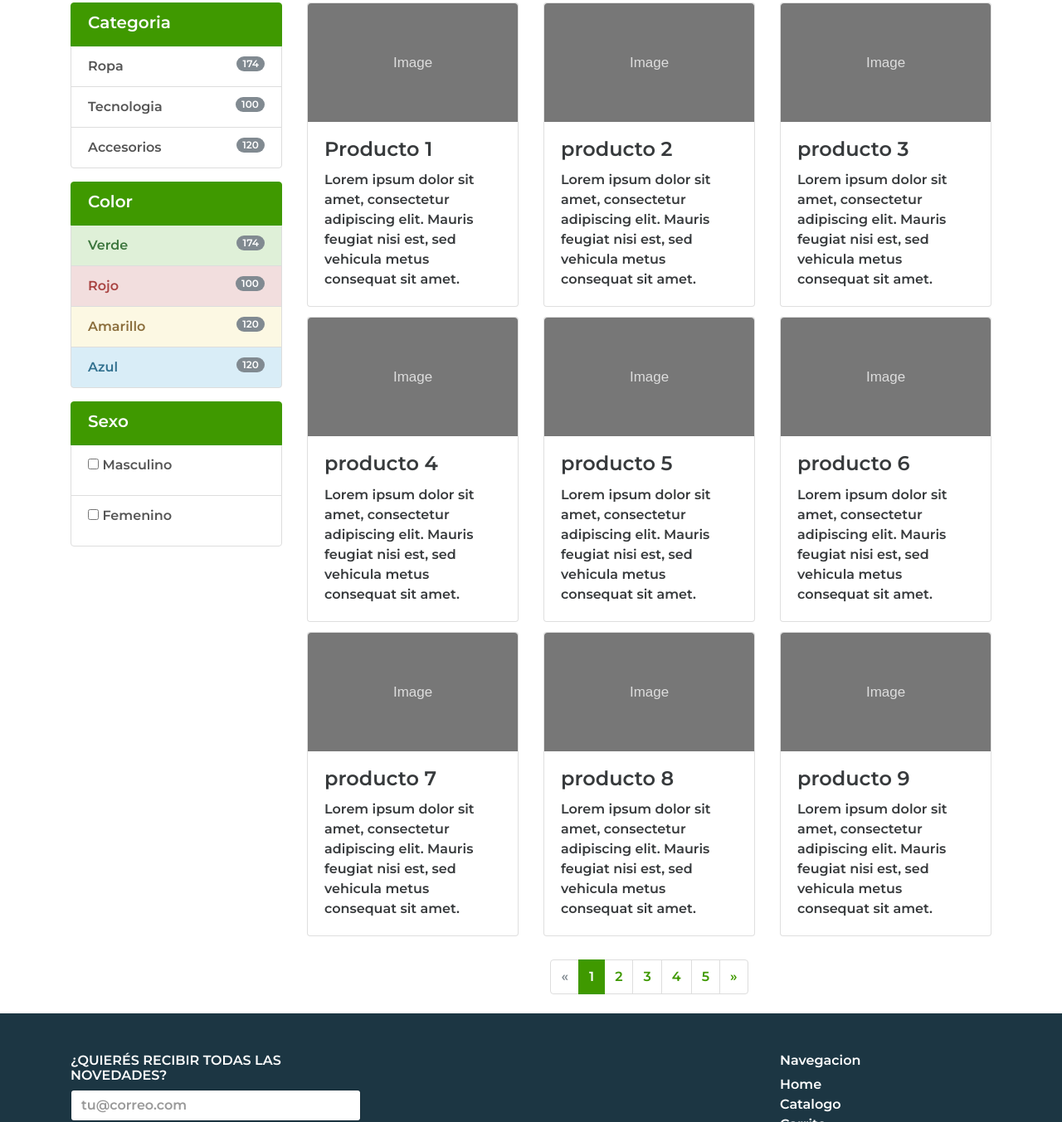
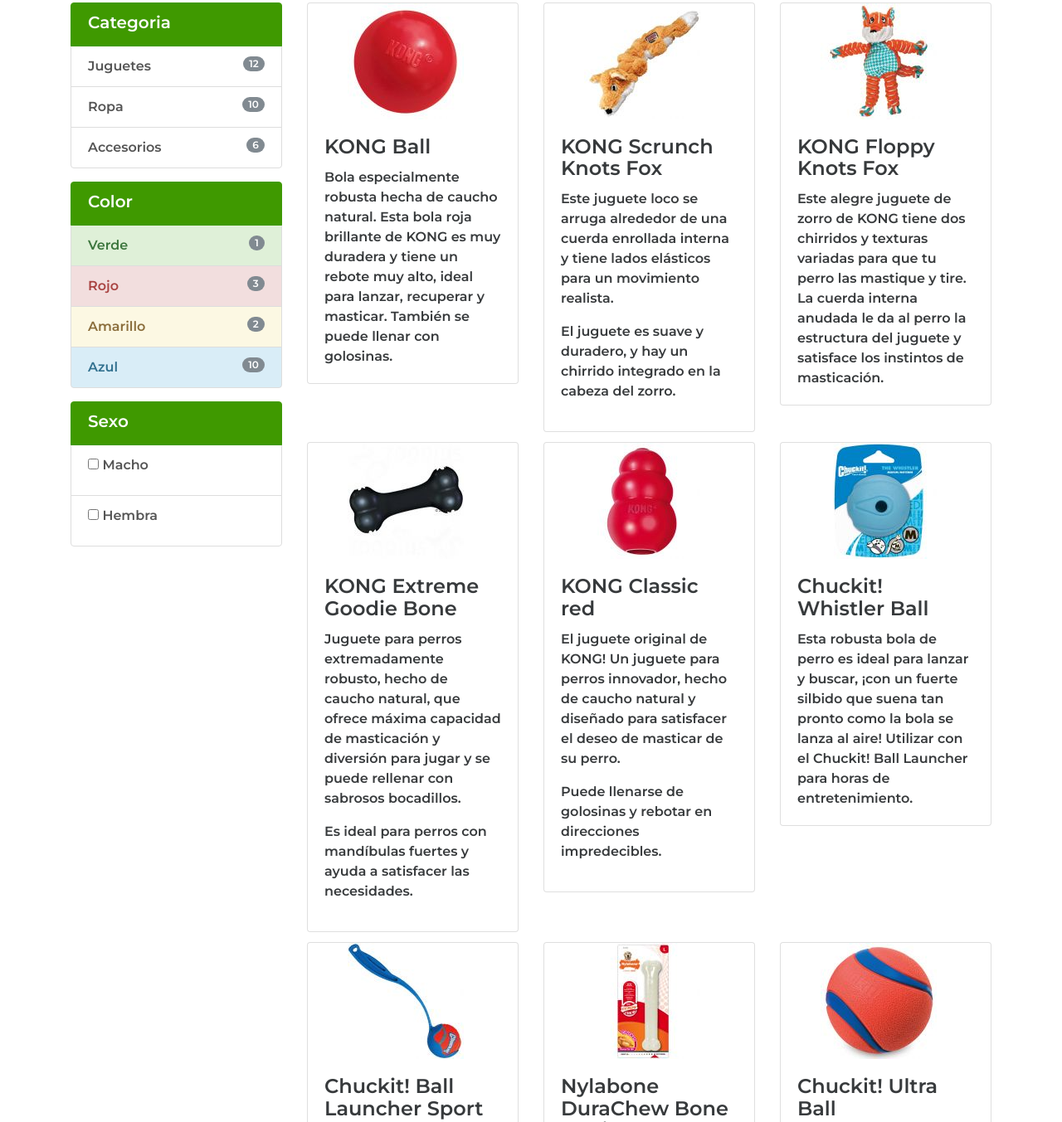
Before and after one commit to ivancardozo11/proyecto-bootstrap, a plain HTML site: page catalogo.html in a window 1280 px wide. Shown: the part 205-1558 px from the top of the page at 83% size. Drawn offline with nearby package versions, Linux system fonts and the light colour scheme; a script that the page names is missing.

Commit message:
diseño responsive terminado

```diff
--- a/catalogo.html
+++ b/catalogo.html
@@ -130,13 +130,13 @@
       <h5 class="list-group-item-heading">Categoria</h5>
         </a>
         <a href="#" class="list-group-item list-group-item-action ">
-          Ropa <span class="tag tag-pill tag-default pull-xs-right">174</span>
+          Juguetes <span class="tag tag-pill tag-default pull-xs-right">12</span>
         </a>
         <a href="#" class="list-group-item list-group-item-action ">
-          Tecnologia <span class="tag tag-pill tag-default pull-xs-right">100</span>
+          Ropa <span class="tag tag-pill tag-default pull-xs-right">10</span>
         </a>
         <a href="#" class="list-group-item list-group-item-action ">
-          Accesorios <span class="tag tag-pill tag-default pull-xs-right">120</span>
+          Accesorios <span class="tag tag-pill tag-default pull-xs-right">6</span>
         </a>
     </div>    <!-- /  list group categoria -->
     <!-- / Primer filtro -->
@@ -147,18 +147,18 @@
         </a>
         <a href="#" class="list-group-item list-group-item-action
         list-group-item-success ">
-          Verde <span class="tag tag-pill tag-default pull-xs-right">174</span>
+          Verde <span class="tag tag-pill tag-default pull-xs-right">1</span>
         </a>
         <a href="#" class="list-group-item list-group-item-action
         list-group-item-danger">
-          Rojo <span class="tag tag-pill tag-default pull-xs-right">100</span>
+          Rojo <span class="tag tag-pill tag-default pull-xs-right">3</span>
         </a>
         <a href="#" class="list-group-item list-group-item-action
         list-group-item-warning">
-          Amarillo <span class="tag tag-pill tag-default pull-xs-right">120</span>
+          Amarillo <span class="tag tag-pill tag-default pull-xs-right">2</span>
         </a>
         <a href="#" class="list-group-item list-group-item-action list-group-item-info">
-          Azul <span class="tag tag-pill tag-default pull-xs-right">120</span>
+          Azul <span class="tag tag-pill tag-default pull-xs-right">10</span>
         </a>
       <!-- / Segundo filtro -->
 
@@ -172,7 +172,7 @@
           <div class="form-check">
             <label class="form-check-label">
               <input type="checkbox" value="m" class="form-check-input">
-              Masculino
+              Macho
             </label>
           </div>
         </a>
@@ -180,7 +180,7 @@
           <div class="form-check">
             <label class="form-check-label">
               <input type="checkbox" value="m" class="form-check-input">
-              Femenino
+              Hembra
             </label>
           </div>
         </a>
@@ -198,13 +198,14 @@
   <div class="row">
               <div class="col-xs-12 col-sm-6 col-lg-4">
                 <div class="card">
-                  <img src="images/producto.svg" alt="Producto 1" class="card-img-top img-fluid">
+                  <img src="images/1.jpg" alt="Producto 1" class="card-img-top img-fluid ce">
                   <div class="card-block">
-                    <h4 class="card-title">Producto 1</h4>
+                    <h4 class="card-title">KONG Ball</h4>
                     <p class="card-text">
-                      Lorem ipsum dolor sit amet, consectetur adipiscing elit.
-                      Mauris feugiat nisi est,
-                      sed vehicula metus consequat sit amet.
+                      Bola especialmente robusta hecha de caucho natural.
+                      Esta bola roja brillante de KONG es muy duradera y tiene un rebote
+                      muy alto, ideal para lanzar, recuperar y masticar.
+                      También se puede llenar con golosinas.
                     </p>
                   </div><!-- /card block  -->
                 </div>      <!-- / card -->
@@ -212,13 +213,18 @@
               <!-- IMG 2 -->
               <div class="col-xs-12 col-sm-6 col-lg-4">
                 <div class="card">
-                  <img src="images/producto.svg" alt="Producto 2" class="card-img-top img-fluid">
+                  <img src="images/2.jpg" alt="Producto 2" class="card-img-top img-fluid  ce">
                   <div class="card-block">
-                    <h4 class="card-title">producto 2</h4>
+                    <h4 class="card-title">KONG Scrunch Knots Fox</h4>
                     <p class="card-text">
-                      Lorem ipsum dolor sit amet, consectetur adipiscing elit.
-                      Mauris feugiat nisi est,
-                      sed vehicula metus consequat sit amet.
+
+    Este juguete loco se arruga alrededor de una cuerda enrollada
+    interna y tiene lados elásticos para un movimiento realista.
+    <p>
+
+      El juguete es suave y duradero, y hay un chirrido integrado
+      en la cabeza del zorro.
+    </p>
                     </p>
                   </div><!-- /card block  -->
                 </div>      <!-- / card -->
@@ -227,13 +233,12 @@
               <!-- IMG 3 -->
               <div class="col-xs-12 col-sm-6 col-lg-4">
                 <div class="card">
-                  <img src="images/producto.svg" alt="Producto 3" class="card-img-top img-fluid">
+                  <img src="images/3.jpg" alt="Producto 3" class="card-img-top img-fluid  ce">
                   <div class="card-block">
-                    <h4 class="card-title">producto 3</h4>
+                    <h4 class="card-title">KONG Floppy Knots Fox</h4>
                     <p class="card-text">
-                      Lorem ipsum dolor sit amet, consectetur adipiscing elit.
-                      Mauris feugiat nisi est,
-                      sed vehicula metus consequat sit amet.
+                      Este alegre juguete de zorro de KONG tiene dos chirridos y texturas variadas para que tu perro las mastique y tire.
+                      La cuerda interna anudada le da al perro la estructura del juguete y satisface los instintos de masticación.
                     </p>
                   </div><!-- /card block  -->
                 </div>      <!-- / card -->
@@ -242,13 +247,14 @@
               <!-- IMG 4 -->
               <div class="col-xs-12 col-sm-6 col-lg-4">
                 <div class="card">
-                  <img src="images/producto.svg" alt="Producto 4" class="card-img-top img-fluid">
+                  <img src="images/4.jpg" alt="Producto 4" class="card-img-top img-fluid  ce">
                   <div class="card-block">
-                    <h4 class="card-title">producto 4</h4>
+                    <h4 class="card-title">KONG Extreme Goodie Bone</h4>
                     <p class="card-text">
-                      Lorem ipsum dolor sit amet, consectetur adipiscing elit.
-                      Mauris feugiat nisi est,
-                      sed vehicula metus consequat sit amet.
+                      Juguete para perros extremadamente robusto, hecho de caucho natural, que ofrece máxima capacidad de masticación y diversión para jugar y se puede rellenar con sabrosos bocadillos.
+                      <p>
+                        Es ideal para perros con mandíbulas fuertes y ayuda a satisfacer las necesidades.
+                      </p>
                     </p>
                   </div><!-- /card block  -->
                 </div>      <!-- / card -->
@@ -257,13 +263,17 @@
               <!-- IMG 5 -->
               <div class="col-xs-12 col-sm-6 col-lg-4">
                 <div class="card">
-                  <img src="images/producto.svg" alt="Producto 5" class="card-img-top img-fluid">
+                  <img src="images/5.jpg" alt="Producto 5" class="card-img-top img-fluid  ce">
                   <div class="card-block">
-                    <h4 class="card-title">producto 5</h4>
+                    <h4 class="card-title">KONG Classic red</h4>
                     <p class="card-text">
-                      Lorem ipsum dolor sit amet, consectetur adipiscing elit.
-                      Mauris feugiat nisi est,
-                      sed vehicula metus consequat sit amet.
+
+El juguete original de KONG! Un juguete para perros innovador, hecho de caucho natural y diseñado para satisfacer el deseo de masticar de su perro.
+
+<p>
+  Puede llenarse de golosinas y rebotar en direcciones impredecibles.
+
+</p>
                     </p>
                   </div><!-- /card block  -->
                 </div>      <!-- / card -->
@@ -272,13 +282,13 @@
               <!-- IMG 6 -->
               <div class="col-xs-12 col-sm-6 col-lg-4">
                 <div class="card">
-                  <img src="images/producto.svg" alt="Producto 6" class="card-img-top img-fluid">
+                  <img src="images/6.jpg" alt="Producto 6" class="card-img-top img-fluid  ce">
                   <div class="card-block">
-                    <h4 class="card-title">producto 6</h4>
+                    <h4 class="card-title">Chuckit! Whistler Ball </h4>
                     <p class="card-text">
-                      Lorem ipsum dolor sit amet, consectetur adipiscing elit.
-                      Mauris feugiat nisi est,
-                      sed vehicula metus consequat sit amet.
+
+Esta robusta bola de perro es ideal para lanzar y buscar,
+¡con un fuerte silbido que suena tan pronto como la bola se lanza al aire! Utilizar con el Chuckit! Ball Launcher para horas de entretenimiento.
                     </p>
                   </div><!-- /card block  -->
                 </div>      <!-- / card -->
@@ -287,13 +297,14 @@
               <!-- IMG 7 -->
               <div class="col-xs-12 col-sm-6 col-lg-4">
                 <div class="card">
-                  <img src="images/producto.svg" alt="Producto 7" class="card-img-top img-fluid">
+                  <img src="images/7.jpg" alt="Producto 7" class="card-img-top img-fluid  ce">
                   <div class="card-block">
-                    <h4 class="card-title">producto 7</h4>
+                    <h4 class="card-title">Chuckit! Ball Launcher Sport</h4>
                     <p class="card-text">
-                      Lorem ipsum dolor sit amet, consectetur adipiscing elit.
-                      Mauris feugiat nisi est,
-                      sed vehicula metus consequat sit amet.
+
+Robusto lanzador de bolas para jugar de manera interactiva con tu perro.
+<p>¡Con el Chuckit! El lanzador de bolas puede recoger la pelota fácilmente, sin ensuciarse las manos. Compacto y portátil.</p>
+<p>  ¡Ahora disponible en dos tamaños!</p>
                     </p>
                   </div><!-- /card block  -->
                 </div>      <!-- / card -->
@@ -302,13 +313,15 @@
               <!-- IMG 8 -->
               <div class="col-xs-12 col-sm-6 col-lg-4">
                 <div class="card">
-                  <img src="images/producto.svg" alt="Producto 8" class="card-img-top img-fluid">
+                  <img src="images/8.jpg" alt="Producto 8" class="card-img-top img-fluid  ce">
                   <div class="card-block">
-                    <h4 class="card-title">producto 8</h4>
+                    <h4 class="card-title">Nylabone DuraChew Bone - Chicken</h4>
                     <p class="card-text">
-                      Lorem ipsum dolor sit amet, consectetur adipiscing elit.
-                      Mauris feugiat nisi est,
-                      sed vehicula metus consequat sit amet.
+                      Desarrollado para masticadores potentes, este hueso de nylon fuerte y duradero ayuda a controlar la placa y el sarro.
+                      <p>Trate a su perro a una sabrosa experiencia de masticación con sabor a pollo. </p>
+                      <p>
+                        Apto para todos los perros.
+                      </p>
                     </p>
                   </div><!-- /card block  -->
                 </div>      <!-- / card -->
@@ -317,13 +330,16 @@
               <!-- IMG 9 -->
               <div class="col-xs-12 col-sm-6 col-lg-4">
                 <div class="card">
-                  <img src="images/producto.svg" alt="Producto 9" class="card-img-top img-fluid">
+                  <img src="images/10.jpg" alt="Producto 9" class="card-img-top img-fluid  ce">
                   <div class="card-block">
-                    <h4 class="card-title">producto 9</h4>
+                    <h4 class="card-title">Chuckit! Ultra Ball</h4>
                     <p class="card-text">
-                      Lorem ipsum dolor sit amet, consectetur adipiscing elit.
-                      Mauris feugiat nisi est,
-                      sed vehicula metus consequat sit amet.
+                      Pelota de goma extra resistente y duradera para lanzar, atrapar y recuperar en agua y en tierra firme.
+                      <p>Disponible en dos tamaños compatibles con Chuckit!</p>
+                      <p>
+                        Lanzadores y fáciles de limpiar.</p>
+                      <p>
+                        Color: naranja / azul </p>
                     </p>
                   </div><!-- /card block  -->
                 </div>      <!-- / card -->
--- a/css/app.css
+++ b/css/app.css
@@ -2,6 +2,12 @@ body{
   font-family: 'Montserrat', sans-serif;
 
 }
+
+.ce{
+  padding-left: 19%;
+}
+
+
 #header-container > div > div > div:nth-child(1) > h1 > a{
   color: white;
   text-decoration: none;
@@ -113,3 +119,25 @@ color:#3f9900;
   border-color:#3f9900;
   color: white;
 }
+
+@media (min-width:992px){
+  #info-container > div > div > div:nth-child(2) > img{
+    height: 66.2%;
+  }
+  #info-container > div > div > div:nth-child(3) > img{
+        height: 67%;
+  }
+}
+@media (max-width:992px) and (min-width:768px){
+  #info-container > div > div > div:nth-child(2) > img{
+    height: 48.2%;
+
+  }
+  #info-container > div > div > div:nth-child(3) > img{
+        height: 49%;
+  }
+
+  #info-container > div{
+    height: 40vw;
+  }
+}
```
Also changed, not shown: index.html (+4 -7 lines), images/1.jpg (added), images/10.jpg (added), images/2.jpg (added), images/3.jpg (added), images/4.jpg (added), images/5.jpg (added), images/6.jpg (added), images/7.jpg (added), images/8.jpg (added).
